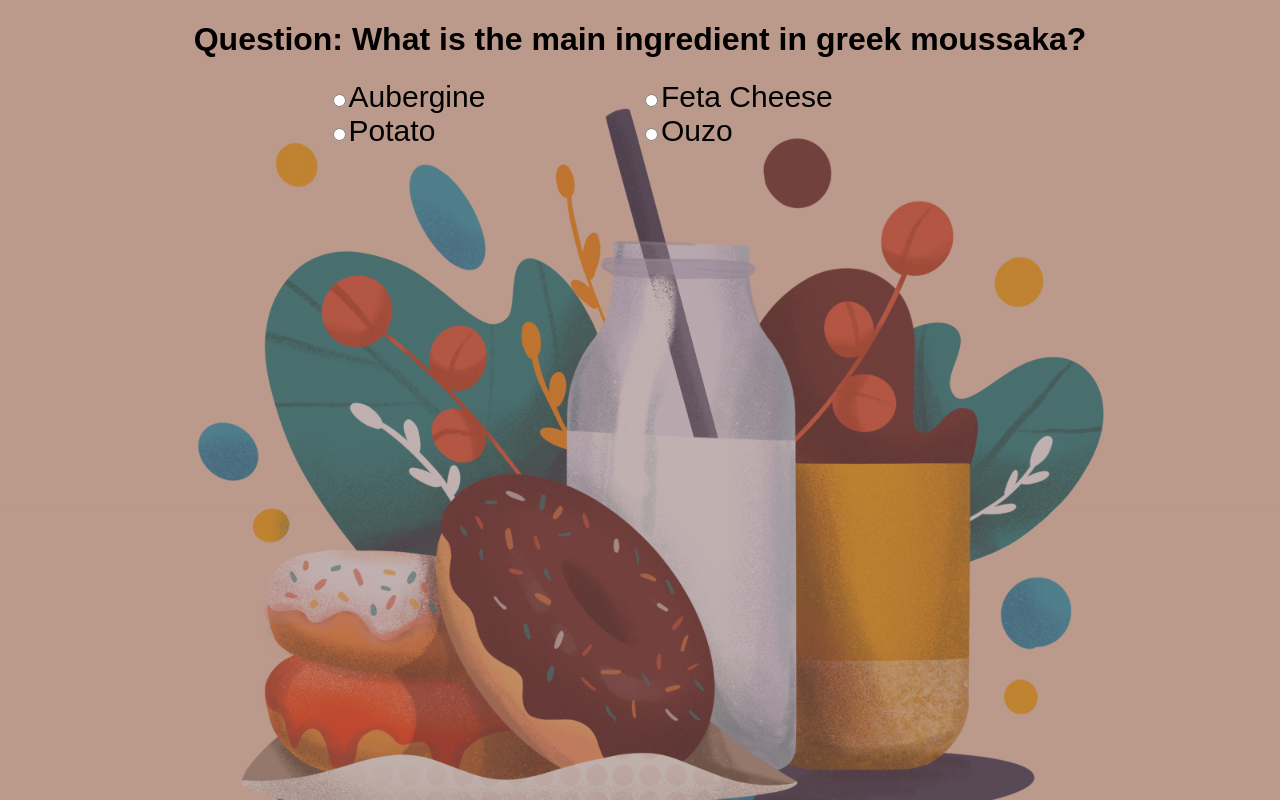
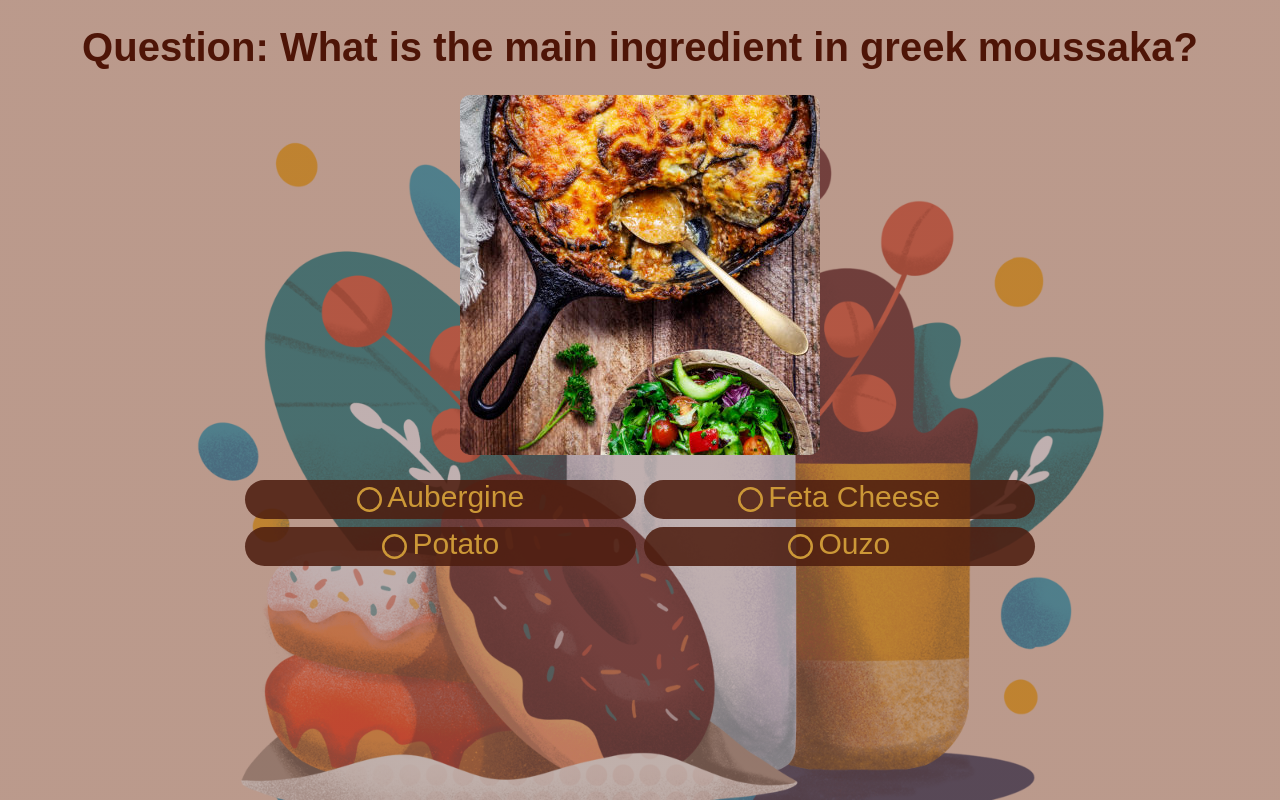
Before and after one commit to Technigo/project-redux-quiz-old, a React (Create React App) app: page / in a window 1280 px wide. Built offline with nearby package versions, Linux system fonts and the light colour scheme; a web font is replaced by a local one.

Commit message:
added image to question

```diff
--- a/src/components/FirstQuestion.css
+++ b/src/components/FirstQuestion.css
@@ -1,10 +1,63 @@
-.radio-button-container {
+.question {
+    color: #4e1507;
+    font-size: 40px;
+    margin: 25px 0 25px 0;
+}
+
+.moussaka-image {
+    border-radius: 10px;
+    display: flex;
+    justify-content: center;
+    margin-bottom: 25px;
+}
+
+img {
+    border-radius: 10px;
+}
+
+.radio-buttons-container {
     display: flex;
     justify-content: center;
     flex-wrap: wrap;
+    row-gap: 8px;
+    column-gap: 8px;
 }
 
-.radio-button-label {
+.radio-buttons-label {
     width: 35%;
     font-size: 30px;
+    background: #4e1d10de;
+    border-radius: 50px;
+    color: #cc9837;
+    display: flex;
+    justify-content: center;
+    padding-bottom: 5px;
 }
+
+.label-overlay {
+    cursor: pointer;
+    transition: background .2s ease;
+    -webkit-tap-highlight-color: transparent;
+}
+
+.radio-button {
+    width: 25px;
+    height: 25px;
+    border-radius: 15px;
+    background: none;
+    border: 0;
+    box-shadow: inset 0 0 0 2.5px #cc9837;
+    appearance: none;
+    transition: box-shadow 150ms cubic-bezier(.95, .15, .5, 1.25);
+    pointer-events: none;
+    margin: 5px 5px 0 0;
+    align-self: center;
+}
+
+.radio-button:focus {
+    outline: none;
+}
+
+.radio-button:checked {
+    box-shadow: inset 0 0 0 8px #ffcd6f;
+}
--- a/src/components/FirstQuestion.js
+++ b/src/components/FirstQuestion.js
@@ -1,10 +1,10 @@
-/* eslint-disable react/jsx-indent-props */
-/* eslint-disable linebreak-style */
+/* eslint-disable react/jsx-indent-props *//* eslint-disable linebreak-style */
 /* eslint-disable indent */
 import React from 'react'
 import './FirstQuestion.css'
 import { useSelector, useDispatch } from 'react-redux'
 import { quiz } from '../reducers/quiz'
+import moussaka from '../assets/moussaka-image.jpg'
 
 export const FirstQuestion = () => {
     const question = useSelector((state) => state.quiz.questions[state.quiz.currentQuestionIndex])
@@ -27,16 +27,20 @@ export const FirstQuestion = () => {
     return (
         <div className="question-container">
             <h1 className="question">Question: {question.questionText}</h1>
-            <div className="radio-button-container">
+            <div className="moussaka-image">
+                <img src={moussaka} alt="moussaka" />
+            </div>
+            <div className="radio-buttons-container">
                 {question.options.map((item, index) => (
-                    <div className="radio-button-label" key={item}>
+                    <div className="radio-buttons-label" key={item}>
                         <input
+                            className="radio-button"
                             type="radio"
                             id={item}
                             name="answer"
                             value={item}
                             onChange={() => onAnswerSubmit(question.id, index)} />
-                        <label htmlFor={item}>{item}</label>
+                        <label className="label-overlay" htmlFor={item}>{item}</label>
                     </div>
                 ))}
             </div>
```
Also changed, not shown: src/assets/moussaka-image.jpg (added).
